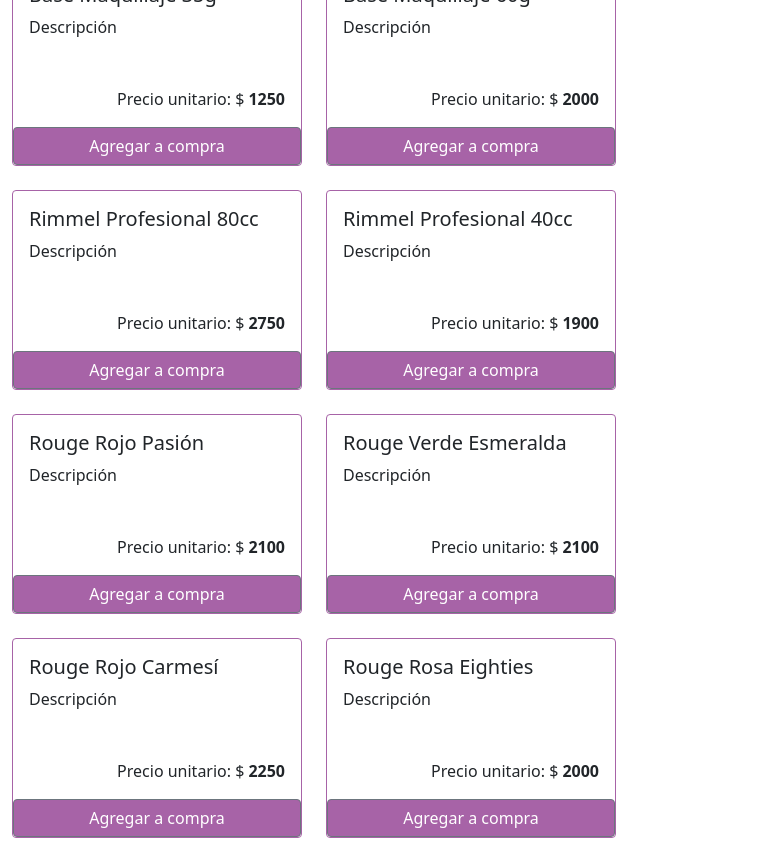
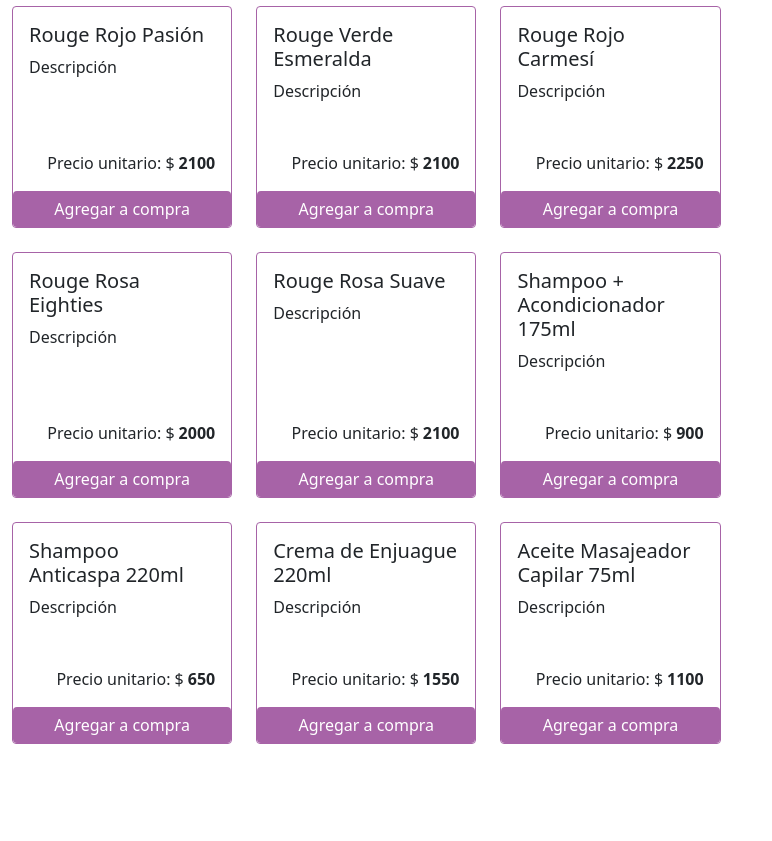
Before and after one commit to martinferraro/coderhouse_javascript, a website: page index.html in a window 1280 px wide. Shown: the part 1120-1961 px from the top of the page, without its empty margins (0-772 px from the left). After the commit the page ends 1912 px from the top, so only its background shows below. Drawn offline with nearby package versions, Linux system fonts and the light colour scheme.

Commit message:
Cambios en distribución de columnas

```diff
--- a/index.html
+++ b/index.html
@@ -51,12 +51,12 @@
         <main>
             <div class="container-fluid d-flex mt-2 mb-4">
                 <!-- TARJETAS PRODUCTOS -->
-                <div class="container-fluid col-6 p-0 pe-4" id="tarjetero">
+                <div class="container-fluid col-7 p-0 pe-4" id="tarjetero">
                     <p class="fw-bold mb-2">Haga click sobre un producto para sumarlo al carrito</p>
                     <div class="producto row" id="producto"></div>
                 </div>
                 <!-- TABLA PRODUCTOS SELECCIONADOS -->
-                <div class="d-flex flex-column col-6">
+                <div class="d-flex flex-column col-5">
                     <p class="fw-bold pt-0 mb-2">Lista de productos</p>
                     <div class="presupuesto d-flex flex-column card p-3 col-12 shadow">
                         <table class="table">
@@ -101,7 +101,7 @@
 
         <!-- TEMPLATE TARJETA DEL PRODUCTO -->
         <template id="tarjetaProducto">
-            <div class="col-6 mb-4">
+            <div class="col-4 mb-4">
                 <div class="tarjProd card h-100">
                     <div class="card-body p-0 d-flex flex-column">
                         <div class="d-flex flex-column h-100 justify-content-between">
--- a/js/main.js
+++ b/js/main.js
@@ -50,9 +50,9 @@ const listaProd = [
     {nombre: 'Rouge Rosa Eighties', descripcion: 'Descripción', categoria: 'Maquillaje', precioUn: 2000, cod: 16},
     {nombre: 'Rouge Rosa Suave', descripcion: 'Descripción', categoria: 'Maquillaje', precioUn: 2100, cod: 17},
     {nombre: 'Shampoo + Acondicionador 175ml', descripcion: 'Descripción', categoria: 'Cuidados del cabello', precioUn: 900, cod: 18},
-    {nombre: 'Shampoo anticaspa 220ml', descripcion: 'Descripción', categoria: 'Cuidados del cabello', precioUn: 650, cod: 19},
-    {nombre: 'Crema de enjuague 220ml', descripcion: 'Descripción', categoria: 'Cuidados del cabello', precioUn: 1550, cod: 20},
-    {nombre: 'Aceite masajeador capilar 75ml', descripcion: 'Descripción', categoria: 'Cuidados del cabello', precioUn: 1100, cod: 21},
+    {nombre: 'Shampoo Anticaspa 220ml', descripcion: 'Descripción', categoria: 'Cuidados del cabello', precioUn: 650, cod: 19},
+    {nombre: 'Crema de Enjuague 220ml', descripcion: 'Descripción', categoria: 'Cuidados del cabello', precioUn: 1550, cod: 20},
+    {nombre: 'Aceite Masajeador Capilar 75ml', descripcion: 'Descripción', categoria: 'Cuidados del cabello', precioUn: 1100, cod: 21},
 ];
 
 //Array zonas de envío
--- a/scss/estilos.scss
+++ b/scss/estilos.scss
@@ -28,4 +28,5 @@ main > div > p {
 .btn {
     background-color: #a763a7;
     color: white;
+    border: 0!important
 }
```
Also changed, not shown: css/estilos.css, 1 other file.
